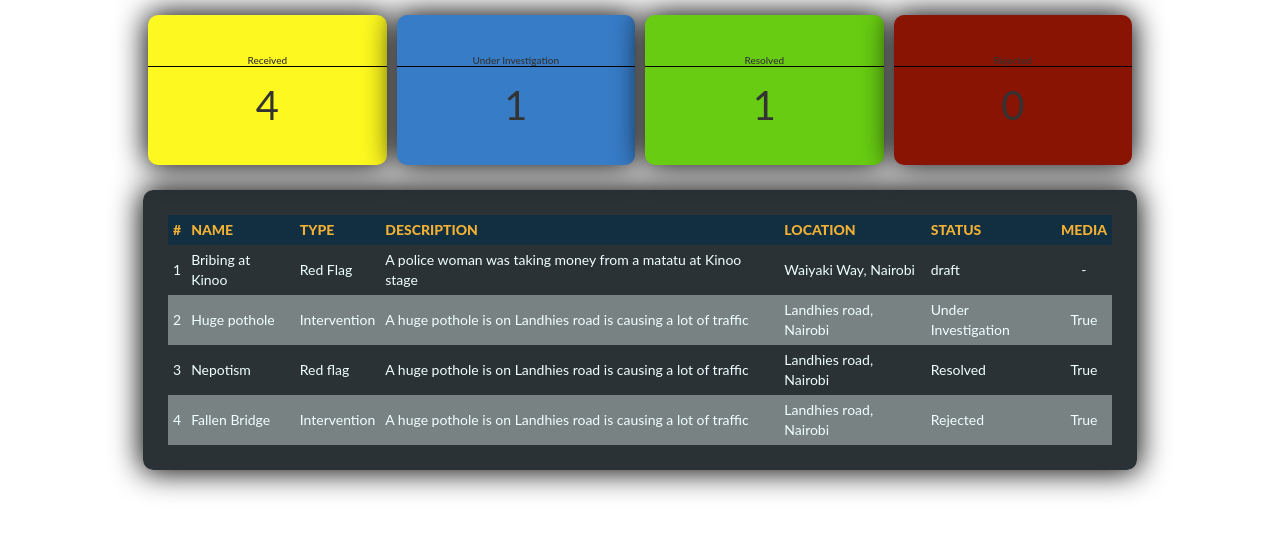
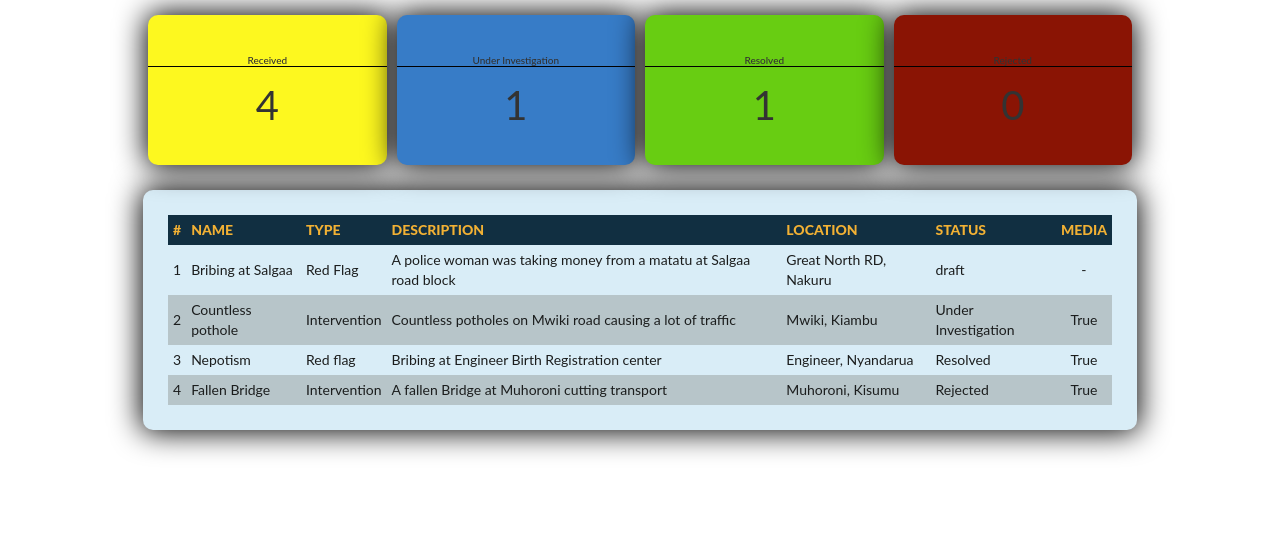
Before and after one commit to NyururuKelvin/iReporter, a Flask app: template app/templates/dashboard.html in a window 1280 px wide. Shown: the top 535 px of the page. Run offline with Flask 2, Linux system fonts and the light colour scheme; the template is opened without the code that fills it, so the values that code supplies are empty; some libraries are stand-ins or nearby versions.

Commit message:
my commit add template & code

```diff
--- a/app/main/views.py
+++ b/app/main/views.py
@@ -8,4 +8,4 @@ def index():
     '''
     View root page function that returns the index page and its data
     '''
-    return render_template('dashboard.html')
+    return render_template('edit_incident.html')
--- a/app/static/css/incident.css
+++ b/app/static/css/incident.css
@@ -486,7 +486,7 @@ FORM STYLES
 .main-table td,
 .main-table th {
     text-align: left;
-    color: azure;
+    color: rgb(27, 29, 29);
 
 }
 
--- a/app/templates/dashboard.html
+++ b/app/templates/dashboard.html
@@ -25,7 +25,7 @@
             <span>0</span>
         </div>
     </div>
-    <div class="db-content table bg-thematic-dark">
+    <div class="db-content table bg-info">
         <table class="main-table">
             <thead>
                 <tr>
@@ -40,19 +40,19 @@
             </thead>
             <tr>
                 <td>1</td>
-                <td>Bribing at Kinoo</td>
+                <td>Bribing at Salgaa</td>
                 <td>Red Flag</td>
-                <td>A police woman was taking money from a matatu at Kinoo stage</td>
-                <td>Waiyaki Way, Nairobi</td>
+                <td>A police woman was taking money from a matatu at Salgaa road block</td>
+                <td>Great North RD, Nakuru</td>
                 <td>draft</td>
                 <td>-</td>
             </tr>
             <tr>
                 <td>2</td>
-                <td>Huge pothole</td>
+                <td>Countless pothole</td>
                 <td>Intervention</td>
-                <td>A huge pothole is on Landhies road is causing a lot of traffic</td>
-                <td>Landhies road, Nairobi</td>
+                <td>Countless potholes on Mwiki road causing a lot of traffic</td>
+                <td>Mwiki, Kiambu</td>
                 <td>Under Investigation</td>
                 <td>True</td>
             </tr>
@@ -60,8 +60,8 @@
                 <td>3</td>
                 <td>Nepotism</td>
                 <td>Red flag</td>
-                <td>A huge pothole is on Landhies road is causing a lot of traffic</td>
-                <td>Landhies road, Nairobi</td>
+                <td>Bribing at Engineer Birth Registration center</td>
+                <td>Engineer, Nyandarua</td>
                 <td>Resolved</td>
                 <td>True</td>
             </tr>
@@ -69,8 +69,8 @@
                 <td>4</td>
                 <td>Fallen Bridge</td>
                 <td>Intervention</td>
-                <td>A huge pothole is on Landhies road is causing a lot of traffic</td>
-                <td>Landhies road, Nairobi</td>
+                <td>A fallen Bridge at Muhoroni cutting transport</td>
+                <td>Muhoroni, Kisumu</td>
                 <td>Rejected</td>
                 <td>True</td>
             </tr>
```
Also changed, not shown: app/templates/edit_incident.html (added, +72 -0 lines).
